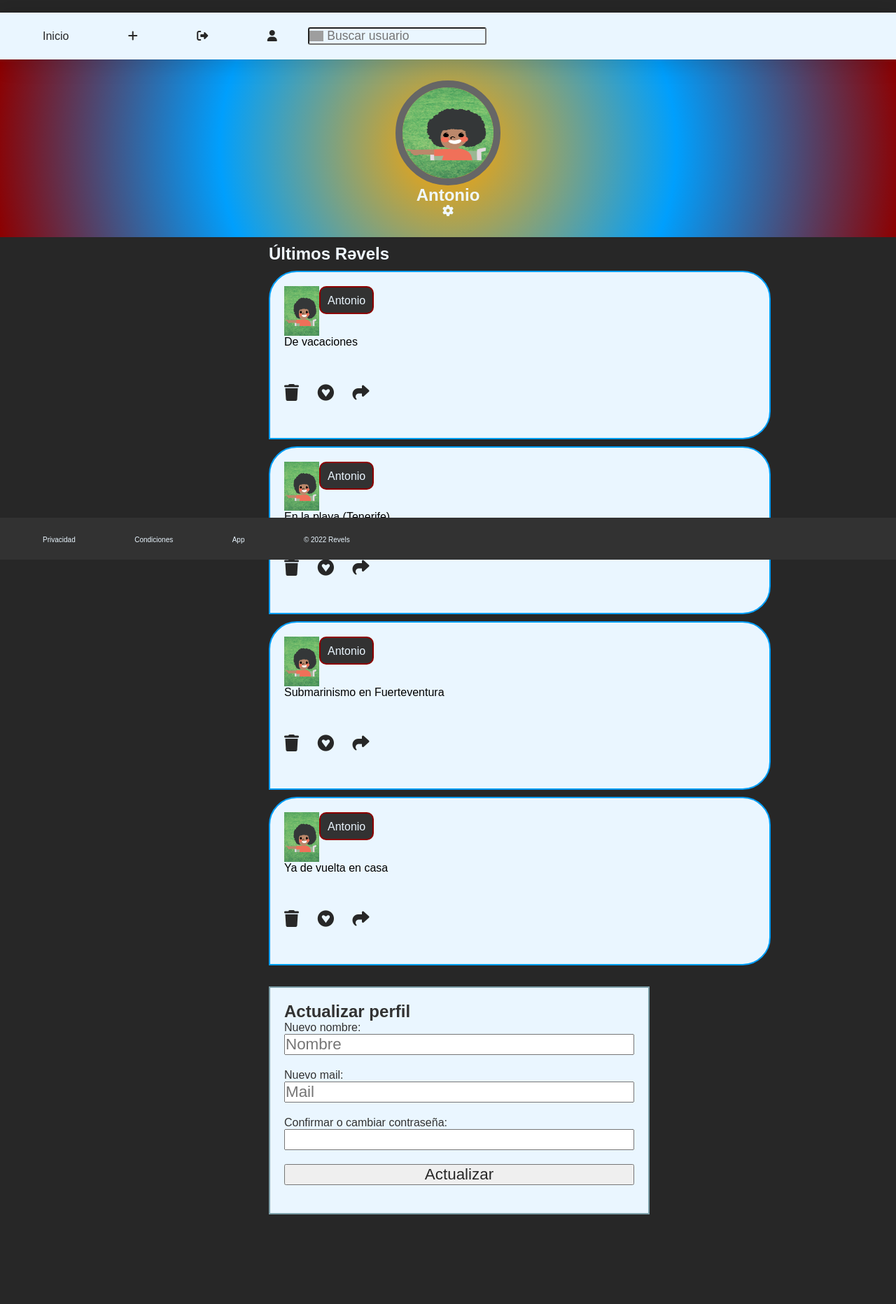
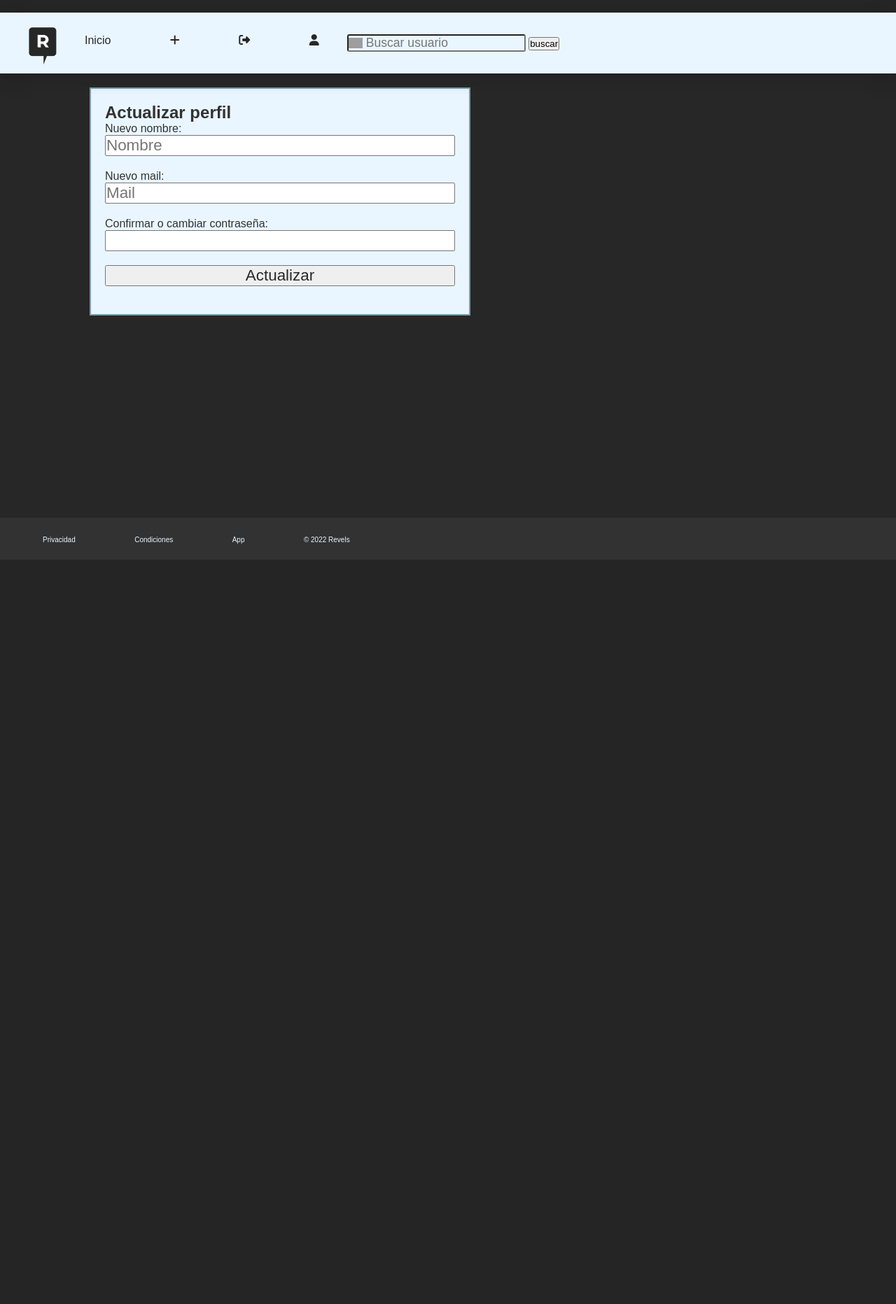
Before and after one commit to adriib38/revels, a PHP site: page /account.php in a window 1280 px wide. Shown: the whole page at 70% size. After the commit the page ends 800 px from the top, so only its background shows below. Run offline with PHP 8.4, Linux system fonts and the light colour scheme; some libraries are stand-ins or nearby versions; grey boxes are pictures that could not be loaded.

Commit message:
29_10_Casa

```diff
--- a/account.php
+++ b/account.php
@@ -85,47 +85,9 @@
     <body>
         <?php include('inc/cabecera_logged.inc.php'); ?>
 
-        <div class="perfil-cabecera">
-            <img src="images\user-1.png" class="img-perfil">
-            <h2 class="nombre"><?= $userIniciado->name ?></h2>
-            <a href="#actualizar-perfil"><i class="fa-solid fa-gear"></i></a>
-        </div>
 
-        <!--
-            MURO
-            Los revels del usuario loegueado
-        -->
-        <div class="muro">
-            <h2>Últimos Rǝvels</h2>
-            <?php
-                $revels = $red->selectRevelsFromUser($idUser);
-                //print_r($revels[1]);
-                foreach($revels as $revel){
-                    $userId = $revel->userId;
-                    $nomUser = $red->selectUserById($userId);
-                    $nomUser = ($nomUser->name);
-            ?>
-            <div class="revel-en-muro">
-                <div class="revel-muro">
-                    <div class="usuario">
-                        <img src="images/user-1.png">
-                        <p><?= $nomUser ?></p>
-                    </div>
-                </div>
-                <div class="contenido">
-                    <?= $revel->text; ?>
-                </div>
-                <div class="botones">
-                    <i class="fa-solid fa-trash" title="Borrar"></i>
-                    <i class="fa-brands fa-gratipay" title="Fav"></i>
-                    <i class="fa-solid fa-share" title="Compartir"></i>
-                </div>
-            </div>
-            <?php } ?>
-        </div>
 
         <!-- FORMULARIO Actualizar -->
-
         <form action="#" method="post" class="form-auth form-actualizar bg-blanco">
             <h2 id="actualizar-perfil">Actualizar perfil</h2>
             <label>Nuevo nombre:</label>
@@ -145,7 +107,6 @@
             <br>
             <input type="submit" value="Actualizar">
             <?=$estado??'' ?>
-
         </form>
 
 
--- a/inc/cabecera_logged.inc.php
+++ b/inc/cabecera_logged.inc.php
@@ -1,9 +1,16 @@
 <nav class="navbar">
     <ul>
+        <a href="index.php"><li><img src="images/favicon.png" width="40px"></li></a>
         <a href="index.php"><li>Inicio</li></a>
         <a href="#" title="New"><li><i class="fa-solid fa-plus"></i></li></a>
         <a href="#" title="Close"><li><i class="fa-solid fa-right-from-bracket"></i></li></a>
         <a href="account.php" title="User"><li><i  class="fa-solid fa-user"></i></li></a>
-        <input type="text" class="icon" value placeholder="Buscar usuario">
+
     </ul>
+    <div>
+        <form action="results.php" method="get">
+            <input type="text" class="icon" name="users" value placeholder="Buscar usuario">
+            <input type="submit" value="buscar">
+        </form>
+    </div>
 </nav>
--- a/inc/sesion_pruebas.inc.php
+++ b/inc/sesion_pruebas.inc.php
@@ -8,6 +8,6 @@
      * ID DE LA SESIÓN ACTUAL:
      *
      */
-    $id_session_simulator = 1;
+    $id_session_simulator = 4;
 
 ?>
--- a/index.php
+++ b/index.php
@@ -29,9 +29,7 @@
         <meta name="viewport" content="width=device-width, initial-scale=1.0">
         <title>Rǝvels</title>
 
-        <link rel="icon" type="image/x-icon" href="images/favicon.png">
-
-        <meta http-equiv="expires" content="Sat, 07 feb 2016 00:00:00 GMT">
+        <link rel="icon" type="image/x-icon" href="images/_logo.png">
 
         <script src="https://kit.fontawesome.com/92a45f44ad.js" crossorigin="anonymous"></script>
         <link rel="stylesheet" href="styles\style.css">
@@ -77,7 +75,7 @@
             </div>
         <?php } if($sesionIniciada){ ?>
             <!--
-                Barra lateral con usuarios a los que sigue el logueado
+                Navbar sesión inciada
             -->
             <?php include('inc/cabecera_logged.inc.php'); ?>
 
--- a/styles/style.css
+++ b/styles/style.css
@@ -25,14 +25,22 @@ h1, h2, h3, h4, p, span, li, ul, a { color: aliceblue;}
 a { text-decoration: none; }
 
 .navbar {
-
   position: sticky;
+  display: flex;
   width: 100%;
   box-shadow: 5px 5px 30px 7px rgba(0, 0, 0, 0.062), -5px -2px 30px 7px rgba(0, 0, 0, 0.075);
   background-color: var(--blanco);
-  padding: 20px;
   top:0;
   border: 1px solid rgba(0, 0, 0, 0);
+
+  padding-top: 30px;
+  padding-bottom: 30px;
+}
+
+.navbar img {
+  position: absolute;
+  top: -10px;
+  padding-top: 30px ;
 }
 
 .footer {
@@ -53,6 +61,7 @@ a { text-decoration: none; }
   margin-right: 20px;
   padding: 20px;
   color: var(--gris);
+  margin-bottom: 30px;
 }
 
 .footer li{
@@ -130,7 +139,7 @@ a { text-decoration: none; }
 }
 
 .form-actualizar {
-  margin-left: 30%;
+  margin-left: 10%;
   border: #7B9EA8 2px solid;
 }
 
@@ -213,7 +222,10 @@ a { text-decoration: none; }
 }
 
 .revel-muro > .usuario > img {
-  width: 50px;
+  width:50px;
+  height:50px;
+  border-radius:160px;
+  border: 2px solid #666;
 }
 
 .revel-en-muro > .botones {
```
Also changed, not shown: other parts of styles/style.css (+37 -0 lines), list.php (added, +85 -0 lines), results.php (added, +86 -0 lines), images/icon.png.
